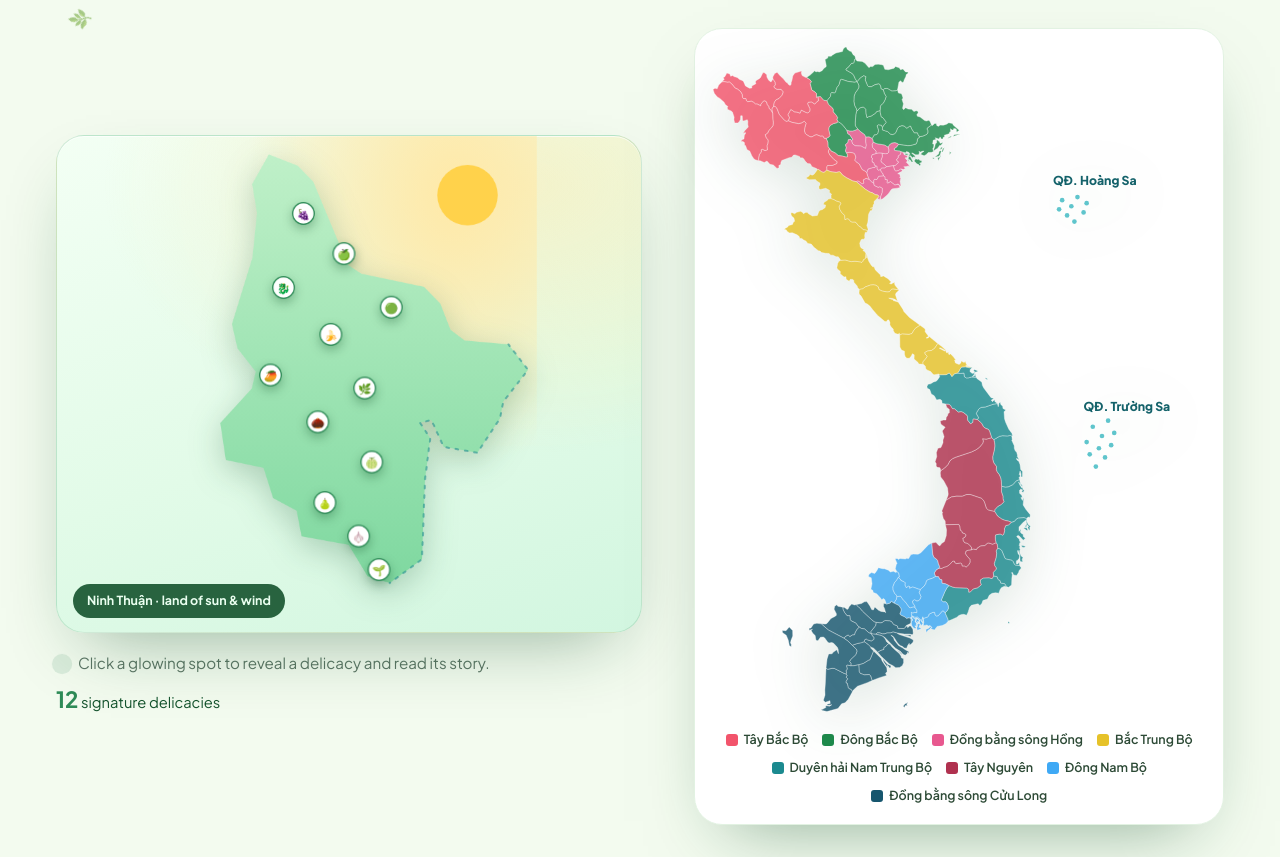
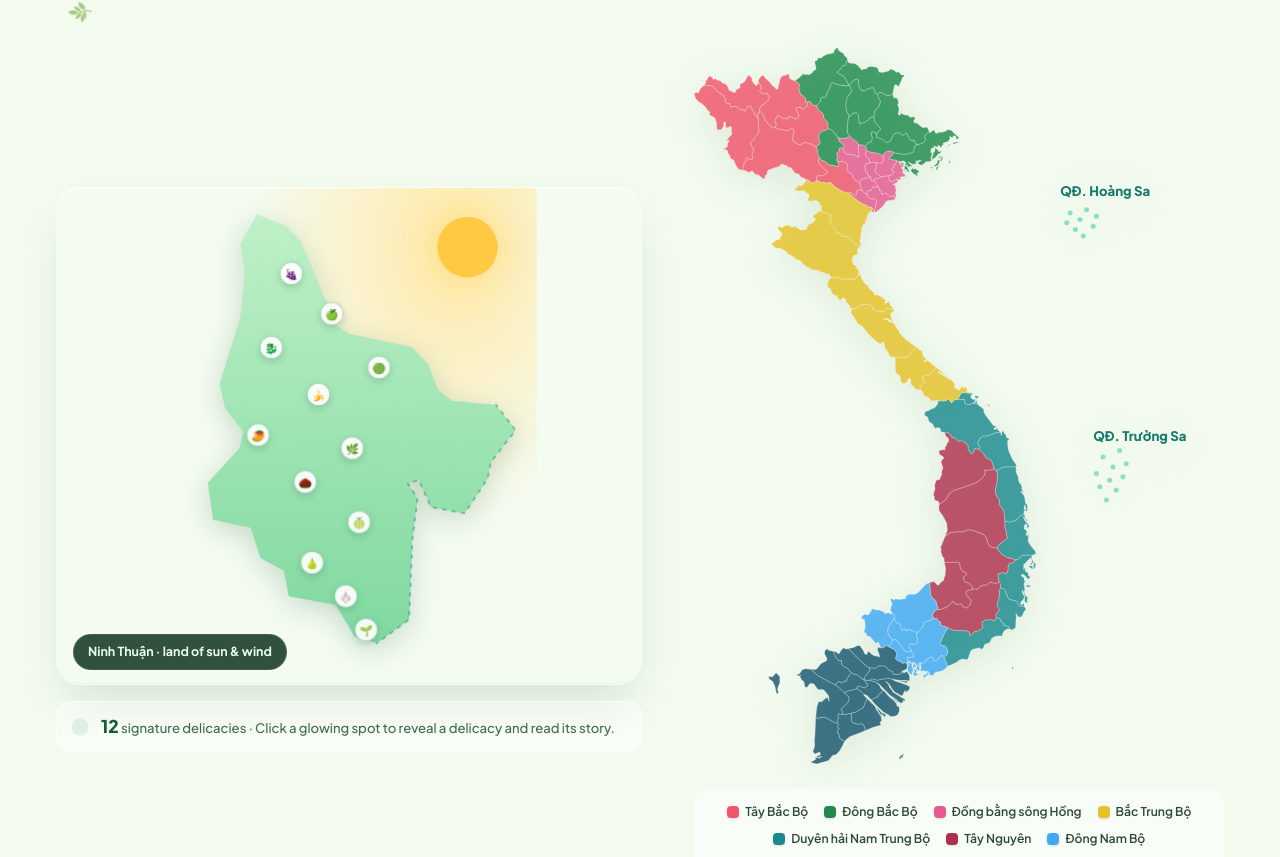
Before and after one commit to TalJa1/VNCom_Map, a React (Vite) app: page / in a window 1280 px wide. Shown: the part 2123-2980 px from the top of the page. Built offline with nearby package versions, Linux system fonts and the light colour scheme.

Commit message:
refactor: Simplify NinhThuanMap layout and enhance styling for improved visual consistency

```diff
--- a/src/App.css
+++ b/src/App.css
@@ -451,13 +451,6 @@
   gap: clamp(26px, 4vw, 52px);
   align-items: center;
 }
-.mapgrid__nationalcard {
-  background: #fff;
-  border-radius: 28px;
-  padding: 18px;
-  box-shadow: 0 30px 70px -34px rgba(16,80,40,0.5);
-  border: 1px solid #e2f2e2;
-}
 
 /* ============ 4 · STORY CARDS ============ */
 .section--stories { background: var(--bg-soft); max-width: none; }
--- a/src/App.tsx
+++ b/src/App.tsx
@@ -231,9 +231,7 @@ function App() {
             <NinhThuanMap onSelect={focusStory} />
           </Reveal>
           <Reveal className="mapgrid__national" variant="flip" delay={450}>
-            <div className="mapgrid__nationalcard">
-              <VietnamMap onViewProducts={handleProvince} />
-            </div>
+            <VietnamMap onViewProducts={handleProvince} />
           </Reveal>
         </div>
       </section>
--- a/src/components/NinhThuanMap.css
+++ b/src/components/NinhThuanMap.css
@@ -6,15 +6,16 @@
   position: relative;
   width: 100%;
   aspect-ratio: 4 / 3.4;
-  border-radius: 28px;
+  border-radius: 24px;
   overflow: hidden;
-  background:
-    radial-gradient(120% 90% at 80% 10%, rgba(255, 233, 168, 0.5), transparent 60%),
-    linear-gradient(160deg, #f3fff4, #e2fbe8 55%, #d2f6e0);
-  border: 1px solid rgba(46, 139, 87, 0.18);
+  background: rgba(255, 255, 255, 0.12);
+  border: 1px solid rgba(255, 255, 255, 0.4);
   box-shadow:
-    0 30px 70px -30px rgba(16, 80, 40, 0.45),
-    inset 0 1px 0 rgba(255, 255, 255, 0.7);
+    0 24px 48px -12px rgba(16, 80, 40, 0.15),
+    inset 0 1px 0 rgba(255, 255, 255, 0.6),
+    inset 0 -1px 0 rgba(0, 0, 0, 0.04);
+  backdrop-filter: blur(20px);
+  -webkit-backdrop-filter: blur(20px);
 }
 
 .ntmap__bg {
@@ -28,15 +29,16 @@
   animation: ntFloat 9s ease-in-out infinite;
 }
 .ntmap__land {
-  filter: drop-shadow(0 14px 24px rgba(16, 80, 40, 0.25));
+  filter: drop-shadow(0 10px 20px rgba(16, 80, 40, 0.2));
 }
 .ntmap__sun {
-  fill: #ffd24a;
+  fill: #ffc940;
   animation: ntSunPulse 5s ease-in-out infinite;
   transform-origin: 4980px 8220px;
+  filter: drop-shadow(0 0 30px rgba(255, 201, 64, 0.5));
 }
 .ntmap__coast {
-  stroke: rgba(27, 138, 143, 0.55);
+  stroke: rgba(27, 138, 143, 0.45);
   stroke-width: 3;
   stroke-linecap: round;
   stroke-dasharray: 4 10;
@@ -45,7 +47,7 @@
 
 @keyframes ntFloat {
   0%, 100% { transform: translateY(0) rotate(0deg); }
-  50% { transform: translateY(-6px) rotate(-0.6deg); }
+  50% { transform: translateY(-2px) rotate(-0.3deg); }
 }
 @keyframes ntSunPulse {
   0%, 100% { opacity: 0.9; transform: scale(1); }
@@ -80,11 +82,11 @@
   position: absolute;
   inset: -6px;
   border-radius: 50%;
-  background: rgba(46, 139, 87, 0.45);
+  background: rgba(46, 139, 87, 0.35);
   animation: ntPulse 2.4s ease-out infinite;
 }
 @keyframes ntPulse {
-  0% { transform: scale(0.6); opacity: 0.8; }
+  0% { transform: scale(0.6); opacity: 0.7; }
   70% { transform: scale(1.9); opacity: 0; }
   100% { opacity: 0; }
 }
@@ -96,16 +98,18 @@
   width: 34px;
   height: 34px;
   border-radius: 50%;
-  background: #fff;
+  background: rgba(255, 255, 255, 0.9);
   font-size: 1rem;
-  box-shadow: 0 6px 16px rgba(16, 80, 40, 0.35);
-  border: 2px solid #2e8b57;
+  box-shadow: 0 4px 12px rgba(16, 80, 40, 0.2);
+  border: 1.5px solid rgba(46, 139, 87, 0.4);
+  backdrop-filter: blur(8px);
   transition: transform 0.18s ease, box-shadow 0.18s ease;
 }
 .ntmap__spot:hover .ntmap__dot,
 .ntmap__spot:focus-visible .ntmap__dot {
   transform: scale(1.22);
-  box-shadow: 0 10px 22px rgba(16, 80, 40, 0.5);
+  box-shadow: 0 8px 20px rgba(16, 80, 40, 0.35);
+  background: #fff;
 }
 
 .ntmap__pop {
@@ -119,10 +123,11 @@
   flex-direction: column;
   gap: 2px;
   padding: 10px 14px;
-  background: #14532d;
+  background: rgba(15, 50, 30, 0.92);
   color: #eafff0;
   border-radius: 14px;
-  box-shadow: 0 16px 34px -10px rgba(0, 0, 0, 0.5);
+  box-shadow: 0 12px 28px -8px rgba(0, 0, 0, 0.4);
+  backdrop-filter: blur(12px);
   animation: ntPop 0.18s ease-out;
   pointer-events: none;
 }
@@ -133,7 +138,7 @@
   left: 50%;
   transform: translateX(-50%);
   border: 7px solid transparent;
-  border-top-color: #14532d;
+  border-top-color: rgba(15, 50, 30, 0.92);
 }
 @keyframes ntPop {
   from { opacity: 0; transform: translate(-50%, 6px); }
@@ -162,39 +167,49 @@
   position: absolute;
   left: 16px;
   bottom: 14px;
-  background: rgba(20, 83, 45, 0.9);
+  background: rgba(15, 50, 30, 0.85);
   color: #eafff0;
   font-size: 0.78rem;
   font-weight: 700;
   padding: 7px 14px;
   border-radius: 999px;
-  backdrop-filter: blur(4px);
+  backdrop-filter: blur(8px);
+  border: 1px solid rgba(255, 255, 255, 0.1);
   z-index: 3;
 }
 
-.ntmap__hint {
+/* ---- footer info ---- */
+.ntmap__footer {
   display: flex;
   align-items: center;
-  gap: 10px;
-  margin-top: 18px;
-  color: var(--muted);
-  font-size: 0.95rem;
+  gap: 16px;
+  margin-top: 16px;
+  padding: 12px 18px;
+  background: rgba(255, 255, 255, 0.45);
+  backdrop-filter: blur(12px);
+  border-radius: 14px;
+  border: 1px solid rgba(255, 255, 255, 0.5);
 }
-.ntmap__hint-dot {
-  width: 12px;
-  height: 12px;
+
+.ntmap__footer-pulse {
+  position: relative;
+  width: 10px;
+  height: 10px;
   border-radius: 50%;
   background: #2e8b57;
-  box-shadow: 0 0 0 0 rgba(46, 139, 87, 0.6);
+  flex-shrink: 0;
+  box-shadow: 0 0 0 0 rgba(46, 139, 87, 0.5);
   animation: ntPulse 2s ease-out infinite;
-  flex-shrink: 0;
 }
-.ntmap__count {
-  margin-top: 6px;
-  color: var(--green-d);
-  font-size: 0.92rem;
+
+.ntmap__footer-text {
+  font-size: 0.82rem;
+  color: #3d6b4e;
+  line-height: 1.4;
+  font-weight: 500;
 }
-.ntmap__count strong {
-  font-size: 1.4rem;
-  color: var(--green);
+.ntmap__footer-text strong {
+  font-size: 1.1rem;
+  font-weight: 800;
+  color: #1a5c35;
 }
--- a/src/components/NinhThuanMap.tsx
+++ b/src/components/NinhThuanMap.tsx
@@ -98,12 +98,11 @@ export default function NinhThuanMap({ onSelect }: NinhThuanMapProps) {
         <span className="ntmap__tag">{t.map.region}</span>
       </div>
 
-      <p className="ntmap__hint">
-        <span className="ntmap__hint-dot" />
-        {t.map.hint}
-      </p>
-      <div className="ntmap__count">
-        <strong>{items.length}</strong> {t.map.legendDelicacies}
+      <div className="ntmap__footer">
+        <span className="ntmap__footer-pulse" />
+        <span className="ntmap__footer-text">
+          <strong>{items.length}</strong> {t.map.legendDelicacies} · {t.map.hint}
+        </span>
       </div>
     </div>
   )
--- a/src/components/VietnamMap.css
+++ b/src/components/VietnamMap.css
@@ -2,21 +2,26 @@
   position: relative;
   width: 100%;
   margin: 0 auto;
+  padding: 20px 0;
 }
 
 .vnmap-svg {
   width: 100%;
   height: auto;
   display: block;
-  filter: drop-shadow(0 12px 30px rgba(16, 80, 40, 0.18));
+  filter: drop-shadow(0 8px 20px rgba(16, 80, 40, 0.12));
+  transition: filter 0.3s ease;
+}
+.vnmap-svg:hover {
+  filter: drop-shadow(0 12px 32px rgba(16, 80, 40, 0.2));
 }
 
 .vnmap-province {
-  stroke: #ffffff;
-  stroke-width: 6;
+  stroke: rgba(255, 255, 255, 0.85);
+  stroke-width: 5;
   stroke-linejoin: round;
   cursor: pointer;
-  transition: opacity 0.15s ease, transform 0.15s ease, filter 0.15s ease;
+  transition: opacity 0.2s ease, transform 0.2s ease, filter 0.2s ease;
   transform-box: fill-box;
   transform-origin: center;
   outline: none;
@@ -24,10 +29,11 @@
 
 .vnmap-province:hover,
 .vnmap-province:focus-visible {
-  filter: brightness(1.08) saturate(1.1);
-  transform: scale(1.012);
+  filter: brightness(1.1) saturate(1.15) drop-shadow(0 4px 12px rgba(0, 0, 0, 0.15));
+  transform: scale(1.03);
+  stroke: #fff;
+  stroke-width: 7;
 }
-
 
 .vnmap-sea {
   fill: #1b6e7a;
@@ -39,12 +45,12 @@
 }
 
 .vnmap-archipelago circle {
-  fill: #1bacb6;
-  opacity: 0.7;
+  fill: #48c9b0;
+  opacity: 0.6;
 }
 
 .vnmap-archipelago text {
-  fill: #14626a;
+  fill: #1a7a6d;
   font-size: 200px;
   font-weight: 800;
   font-style: italic;
@@ -56,24 +62,26 @@
   z-index: 20;
   min-width: 220px;
   max-width: 280px;
-  background: rgba(255, 255, 255, 0.97);
-  border: 1px solid #b6e3b6;
-  border-radius: 16px;
-  padding: 14px 16px 16px;
-  box-shadow: 0 14px 36px rgba(16, 80, 40, 0.22);
+  background: rgba(255, 255, 255, 0.95);
+  border: 1px solid rgba(46, 139, 87, 0.15);
+  border-radius: 18px;
+  padding: 16px 18px 18px;
+  box-shadow:
+    0 20px 50px -16px rgba(16, 80, 40, 0.25),
+    0 0 0 1px rgba(255, 255, 255, 0.5);
   pointer-events: auto;
-  backdrop-filter: blur(6px);
-  animation: vnmap-pop 0.12s ease;
+  backdrop-filter: blur(12px);
+  animation: vnmap-pop 0.15s ease-out;
 }
 
 @keyframes vnmap-pop {
-  from { opacity: 0; transform: translateY(4px); }
-  to { opacity: 1; transform: translateY(0); }
+  from { opacity: 0; transform: translateY(6px) scale(0.96); }
+  to { opacity: 1; transform: translateY(0) scale(1); }
 }
 
 .vnmap-tooltip__name {
   font-weight: 800;
-  font-size: 1.05rem;
+  font-size: 1.08rem;
   color: #0f5132;
 }
 
@@ -84,70 +92,79 @@
 }
 
 .vnmap-tooltip__label {
-  font-size: 0.72rem;
+  font-size: 0.7rem;
   text-transform: uppercase;
-  letter-spacing: 0.05em;
+  letter-spacing: 0.08em;
   color: #2e8b57;
   font-weight: 700;
-  margin-bottom: 4px;
+  margin-bottom: 6px;
 }
 
 .vnmap-tooltip__region-badge {
   display: inline-block;
   color: #fff;
-  font-size: 0.72rem;
+  font-size: 0.7rem;
   font-weight: 700;
   padding: 3px 10px;
   border-radius: 999px;
-  margin-bottom: 6px;
+  margin-bottom: 8px;
   letter-spacing: 0.02em;
+  box-shadow: 0 2px 8px rgba(0, 0, 0, 0.12);
 }
 
 .vnmap-tooltip__chips {
   display: flex;
   flex-wrap: wrap;
   gap: 5px;
-  margin-bottom: 12px;
+  margin-bottom: 14px;
 }
 
 .vnmap-tooltip__chip {
-  background: #e6f7e6;
+  background: linear-gradient(135deg, #e8f8e8, #d4f0d4);
   color: #14532d;
   border-radius: 8px;
   padding: 4px 10px;
-  font-size: 0.8rem;
+  font-size: 0.78rem;
   font-weight: 600;
+  border: 1px solid rgba(46, 139, 87, 0.1);
 }
 
 .vnmap-tooltip__cta {
   width: 100%;
   border: none;
-  background: #2e8b57;
+  background: linear-gradient(135deg, #2e8b57, #1a6b3f);
   color: #fff;
   padding: 10px 16px;
-  border-radius: 10px;
+  border-radius: 12px;
   font-weight: 700;
   font-size: 0.88rem;
   cursor: pointer;
-  transition: background 0.15s, transform 0.1s;
+  transition: background 0.2s, transform 0.15s, box-shadow 0.2s;
+  box-shadow: 0 4px 14px rgba(46, 139, 87, 0.3);
 }
-.vnmap-tooltip__cta:hover { background: #14532d; }
+.vnmap-tooltip__cta:hover {
+  background: linear-gradient(135deg, #1a6b3f, #0f5132);
+  box-shadow: 0 6px 20px rgba(46, 139, 87, 0.4);
+}
 .vnmap-tooltip__cta:active { transform: scale(0.97); }
-
 
 .vnmap-legend {
   display: flex;
   flex-wrap: wrap;
-  gap: 8px 14px;
+  gap: 8px 16px;
   justify-content: center;
-  margin-top: 18px;
+  margin-top: 24px;
+  padding: 14px 20px;
+  background: rgba(255, 255, 255, 0.5);
+  border-radius: 16px;
+  backdrop-filter: blur(8px);
 }
 
 .vnmap-legend__item {
   display: inline-flex;
   align-items: center;
   gap: 6px;
-  font-size: 0.78rem;
+  font-size: 0.76rem;
   color: #2d4a36;
   font-weight: 600;
 }
@@ -155,6 +172,7 @@
 .vnmap-legend__dot {
   width: 12px;
   height: 12px;
-  border-radius: 3px;
+  border-radius: 4px;
   display: inline-block;
+  box-shadow: 0 1px 3px rgba(0, 0, 0, 0.12);
 }
```
